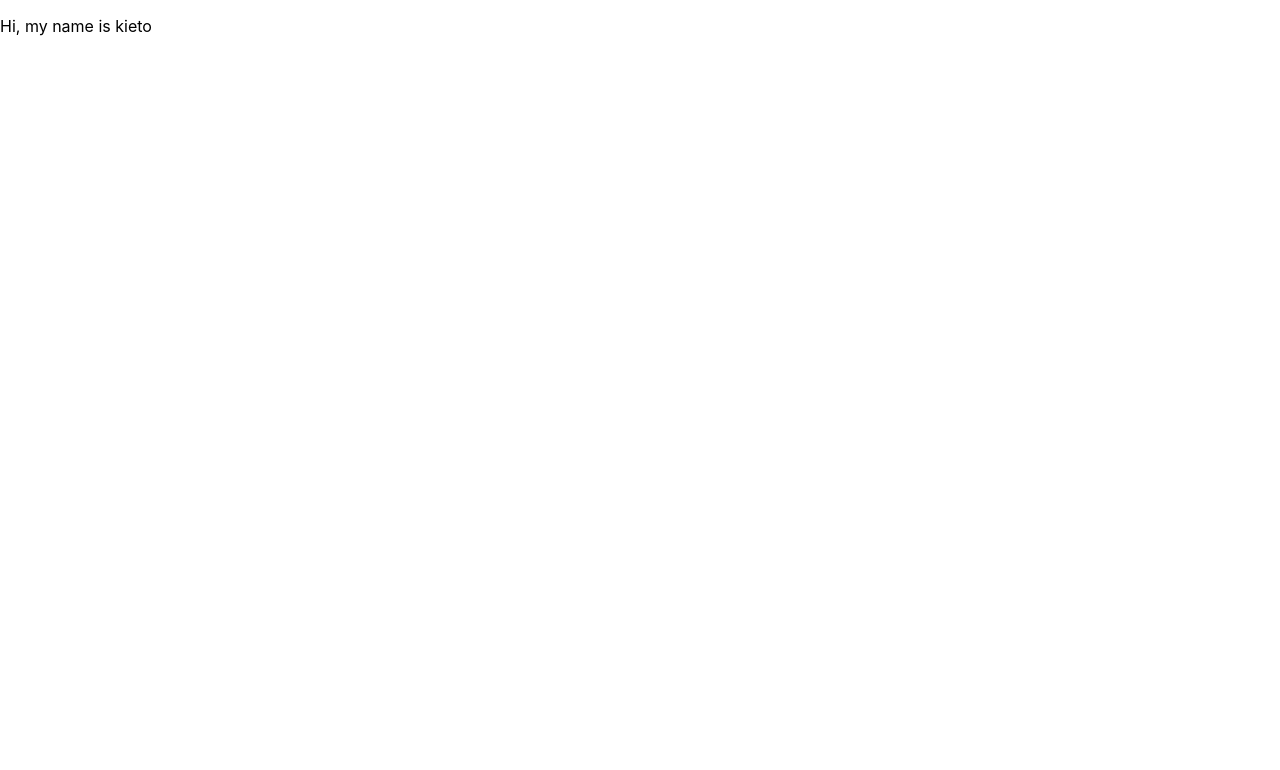
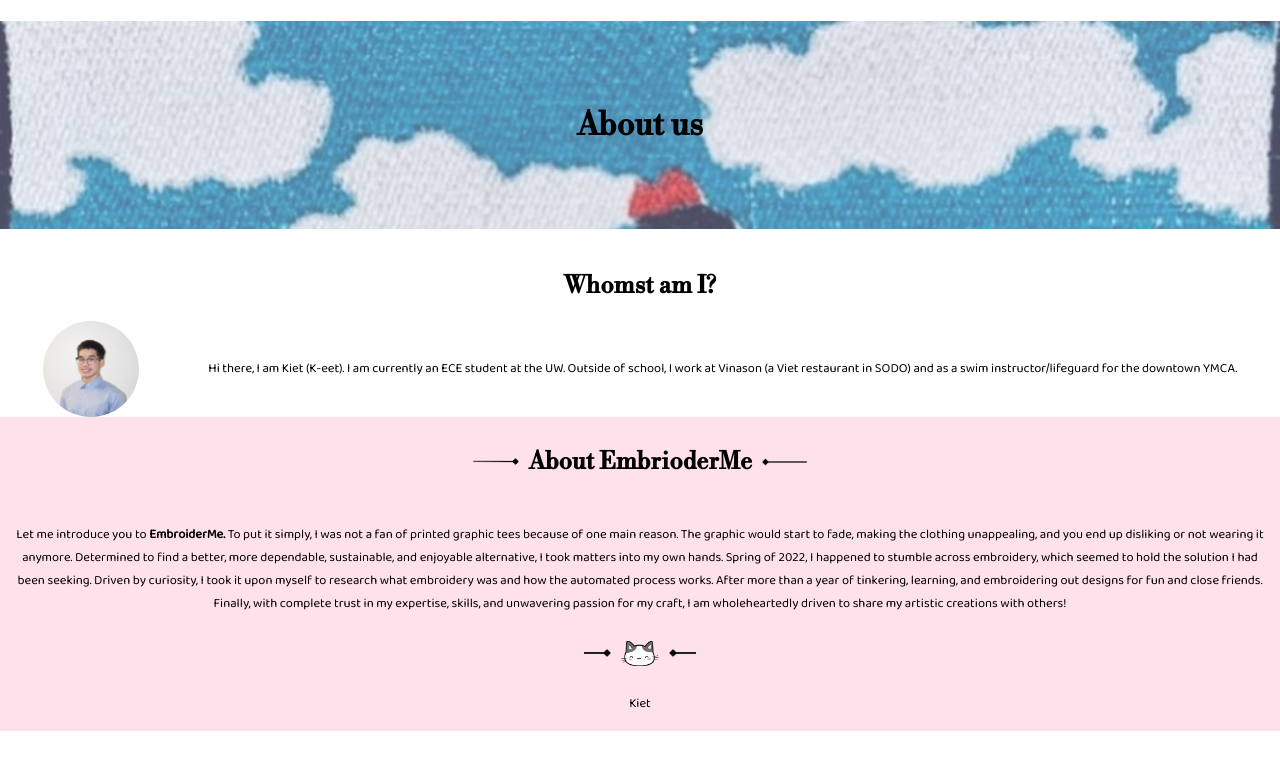
Before and after one commit to ryanngu023/embroiderme, a React app: page /about in a window 1280 px wide. Built offline with nearby package versions, Linux system fonts and the light colour scheme.

Commit message:
Rough draft of about page completed

```diff
--- a/src/components/pages/about.js
+++ b/src/components/pages/about.js
@@ -1,9 +1,62 @@
 import React from "react";
+import '../../style.css';
+import kietPic from '../pictures/kiet_linkedin.jpg';
+import largeLeftArrow from '../pictures/arrows/longArrowDiamondLeft.png';
+import largeRightArrow from '../pictures/arrows/longArrowDiamondRight.png';
+import smallLeftArrow from '../pictures/arrows/shortArrowDiamondLeft.png';
+import smallRightArrow from '../pictures/arrows/shortArrowDiamondRight.png';
+import aboutKitty from '../pictures/kitties/aboutKitty.png'
 
-export default function About(props) {
+const about = () => {
     return (
-        <div>
-            <p>Hi, my name is kieto</p>
+        <div id='about-body'>
+            {/* This header will have the beginning of the background image */}
+            <h1 id='about-header'>About us</h1>
+
+            {/*This section will have explanation of kiet himself */}
+            <h2 class = 'about-titles'> Whomst am I?  </h2>
+
+            <div id='about-kiet-info'>
+                <img id = 'about-kiet-pic' src = {kietPic} alt="Linkedin profile image of Kiet To"/>
+                <p class ='about-info-sections'> Hi there, I am Kiet (K-eet). I am currently an ECE
+                    student at the UW. Outside of school, I work at Vinason (a Viet restaurant in
+                    SODO) and as a swim instructor/lifeguard for the downtown YMCA.
+                </p>
+            </div>
+
+            <div id='about-service-section'>
+                {/* This section focuses on the buisness*/}
+                <div class = 'about-arrows'>
+                    <img src = {largeLeftArrow} alt= 'left diamond arrow' style = {{height: 7}}/>
+                    <h2 class = 'about-titles' style = {{padding: 10}}>About EmbrioderMe</h2>
+                    <img src = {largeRightArrow} alt= 'right diamond arrow' style = {{height: 8}}/>
+                </div>
+
+                <p class ='about-info-sections' >
+                Let me introduce you to <strong>EmbroiderMe. </strong>
+                To put it simply, I was not a fan of printed graphic tees because
+                of one main reason. The graphic would start to fade, making the clothing unappealing,
+                and you end up disliking or not wearing it anymore. Determined to find a better, more
+                dependable, sustainable, and enjoyable alternative, I took matters into my own hands.
+                Spring of 2022, I happened to stumble across embroidery, which seemed to hold the
+                solution I had been seeking. Driven by curiosity, I took it upon myself to research what
+                embroidery was and how the automated process works. After more than a year of
+                tinkering, learning, and embroidering out designs for fun and close friends.
+                Finally, with complete trust in my expertise, skills, and unwavering passion for my
+                craft, I am wholeheartedly driven to share my artistic creations with others!
+                </p>
+
+                <div class='about-arrows'>
+                    <img src = {smallLeftArrow} alt= 'left diamond arrow' style = {{height: 8}}/>
+                    <img src = {aboutKitty} alt= 'cute kitty face' style = {{height: 25, padding: 10}}/>
+                    <img src = {smallRightArrow} alt = 'right diamond arrow' style = {{height: 8}}/>
+                </div>
+
+                <p class = 'about-info-sections'> Kiet </p>
+
+            </div>
         </div>
-    )
-}
+    );
+};
+
+export default about
--- a/src/style.css
+++ b/src/style.css
@@ -12,4 +12,86 @@ code {
     monospace;
 }
 
+@font-face {
+  font-family: 'LibreBodoni';
+  src: url('../src/components/LibreBodoni-Regular.ttf');
+  font-weight: normal;
+  font-style: normal;
+}
+
+@font-face {
+  font-family: 'BalooPaaji2';
+  src: url('../src/components/BalooPaaji2-Regular.ttf');
+  font-weight: normal;
+  font-style: normal;
+}
+
 /* Start of the about page section*/
+
+/*This shapes the entriety of the about page*/
+#about-body {
+  display: flex;
+  flex-direction: column;
+  font-family: 'BalooPaaji2';
+}
+
+/* This is where the header for the about page is styled*/
+#about-header {
+  font-family: 'LibreBodoni';
+  font-style: bold;
+  position: relative;
+  background-image:  linear-gradient(
+    0deg,
+    rgba(255, 255, 255, 0.3),
+    rgba(255, 255, 255, 0.3)
+  ), url(../src/components/pictures/kiki_embriodery.jpg);
+  background-repeat: no-repeat;
+  background-size: contain;
+  background-attachment: fixed;
+  display: flex;
+  align-items: center;
+  justify-content: center;
+  height: 13rem;
+}
+
+/*This designs the titles of the about page (not header)*/
+.about-titles {
+  text-align: center;
+  font-family: 'LibreBodoni';
+  font-style: normal;
+}
+
+/*This section is about info with keit */
+#about-kiet-info {
+  display: flex;
+  flex-direction: row;
+  align-items: center;
+  justify-content: space-around;
+}
+
+/*This designs the sizing for Kiets picture*/
+#about-kiet-pic {
+  height: 6rem;
+  border-radius: 100%;
+  margin-left: 1rem;
+}
+
+/*This is the styling for the paragraph sections*/
+.about-info-sections {
+  margin: 1rem;
+  text-align: center;
+  font-size: 0.8rem;
+}
+
+/*Styling of About EmbrioderMe section */
+#about-service-section {
+  background-color: #FFE1EC;
+}
+
+/*styling for divs with arrow images*/
+.about-arrows {
+  display: flex;
+  flex-direction: row;
+  justify-content: center;
+  align-items: center;
+}
```
Also changed, not shown: src/pages/about.js (deleted, +0 -26 lines), src/components/BalooPaaji2-Regular.ttf (added), src/components/LibreBodoni-Regular.ttf (added), src/components/kiki_embriodery.jpg (deleted), src/components/pictures/arrows/longArrowDiamondLeft.png (added), src/components/pictures/arrows/longArrowDiamondRight.png (added), src/components/pictures/arrows/shortArrowDiamondLeft.png (added), src/components/pictures/arrows/shortArrowDiamondRight.png (added), src/components/pictures/kiet_linkedin.jpg (added), src/components/pictures/kiki_embriodery.jpg (added), src/components/pictures/kitties/aboutKitty.png (added), src/components/pictures/kitties/cresentArrowKitty.png (added).
